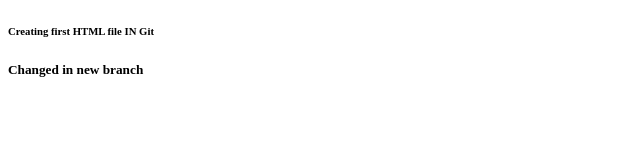
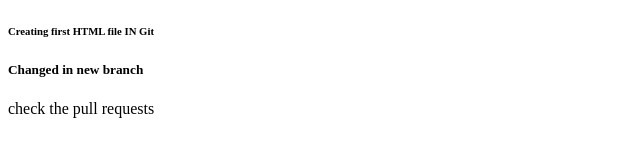
Before and after one commit to shivashankari57/LocalREpo, a plain HTML site: page Index.html in a window 1280 px wide. Shown: the whole page, without its empty margins (0-640 px from the left). Drawn offline with Linux system fonts and the light colour scheme.

Commit message:
Update Index.html

```diff
--- a/Index.html
+++ b/Index.html
@@ -9,5 +9,6 @@
   <body>
     <h6>Creating first HTML file IN Git</h6>
     <h5>Changed in new branch</h5>
+    check the pull requests
   </body>
 </html>
```
